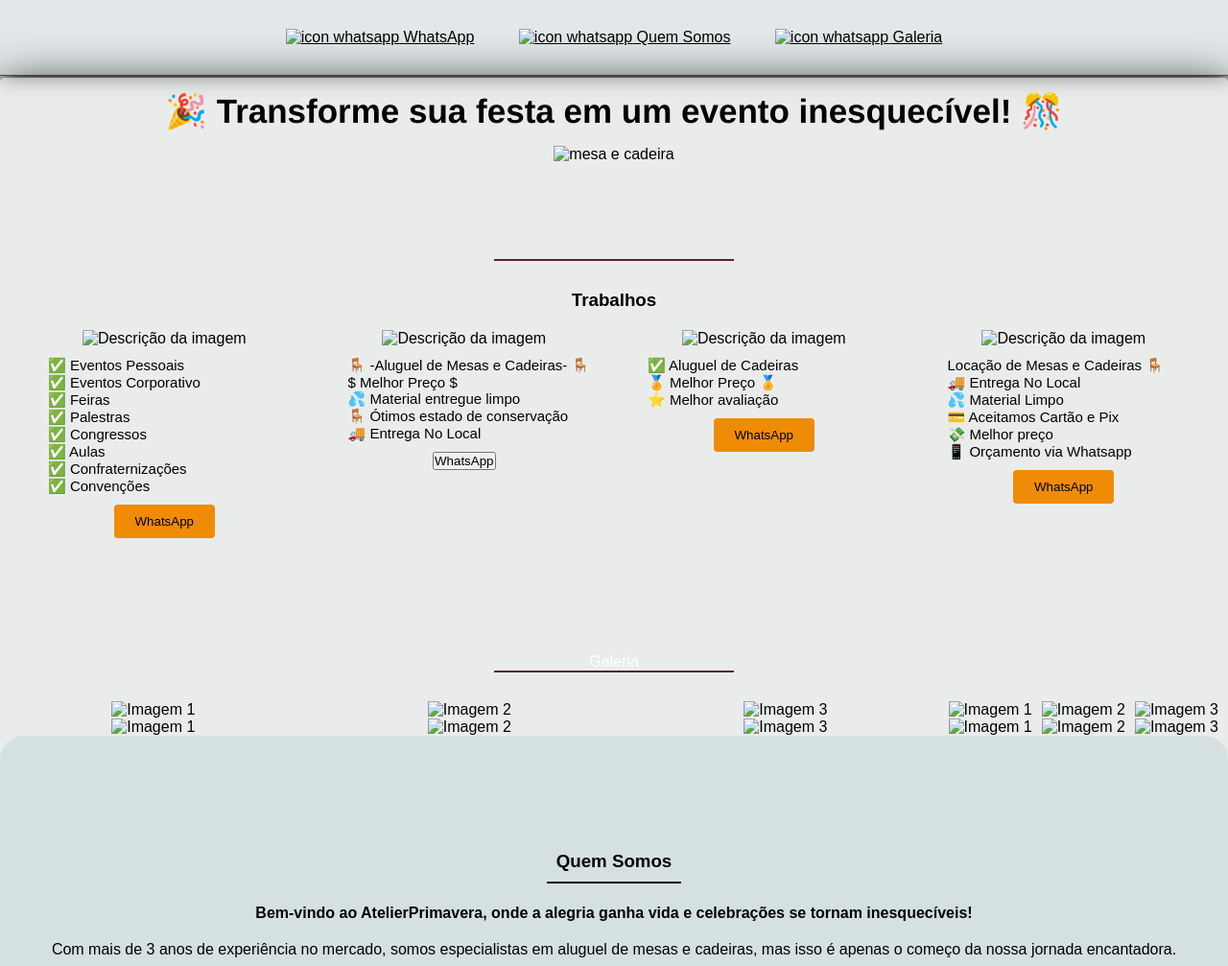
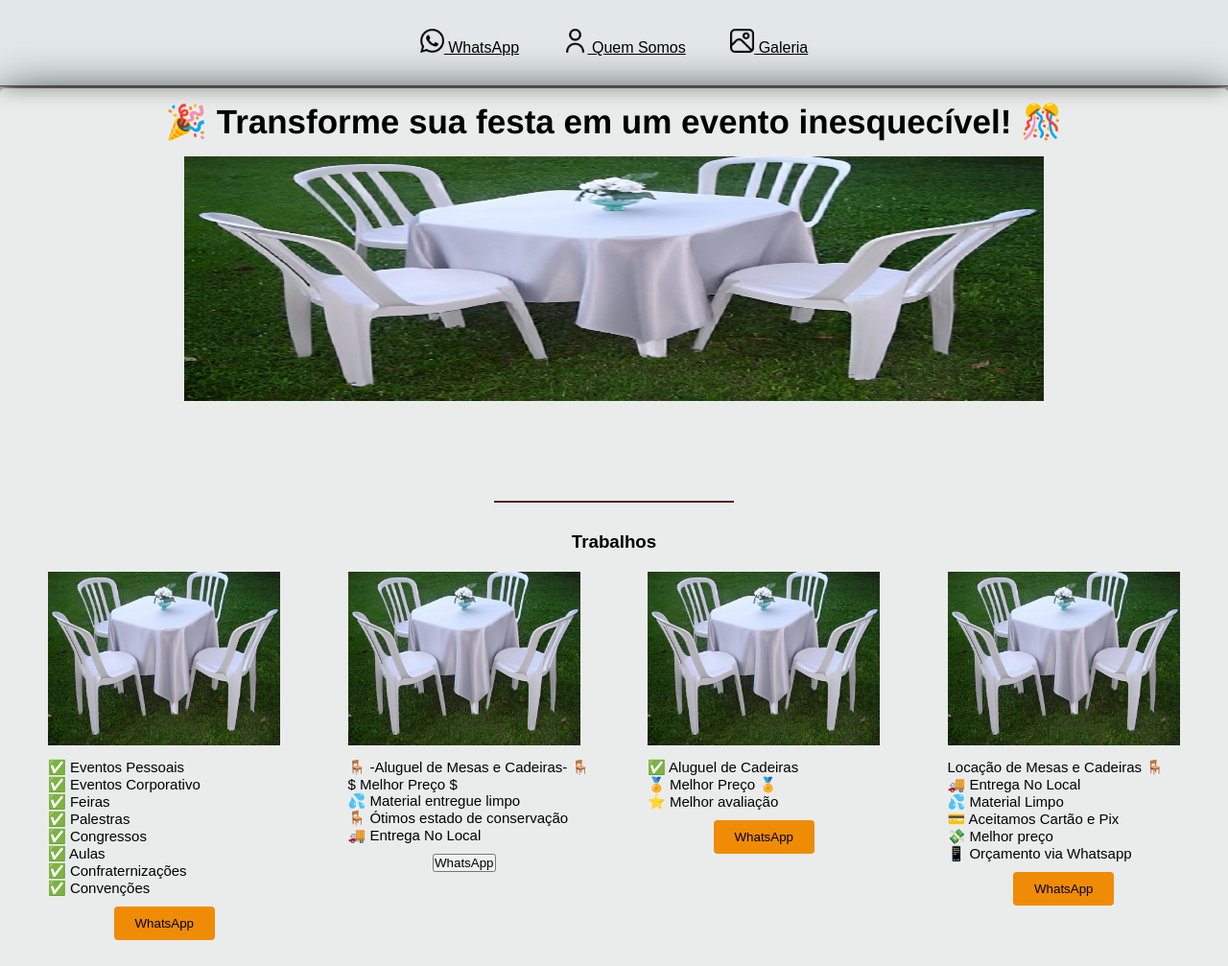
Before and after one commit to Rafael-Teles-Alves/de, a plain HTML site: page index.html in a window 1280 px wide. Shown: the top 1007 px of the page at 96% size. Drawn offline with Linux system fonts and the light colour scheme.

Commit message:
Update index.html

```diff
--- a/index.html
+++ b/index.html
@@ -3,7 +3,7 @@
 <head>
     <meta charset="UTF-8">
     <meta name="viewport" content="width=device-width, initial-scale=1.0">
-    <link rel="shortcut icon" href="_img/logo.jpeg" type="image/x-icon">
+    <link rel="shortcut icon" href="logo.jpeg" type="image/x-icon">
     <link rel="stylesheet" href="style.css">
     <title>Atelier_primavera</title>
 </head>
@@ -14,15 +14,15 @@
                <!-- <button id="bnt-mobile-menu">Menu</button> -->
                 <ul id="menu">
                     <li><a href="https://api.whatsapp.com/send?phone=5511998702674&text=Oi Cintia Como Faço Para Alugar:" target="_blank">
-                        <img id="incon" src="_img/whatsapp.png" alt="icon whatsapp">
+                        <img id="incon" src="whatsapp.png" alt="icon whatsapp">
                         WhatsApp
                     </a></li>
                     <li><a href="#quemsomos">
-                        <img id="incon" src="_img/quem-somos.png" alt="icon whatsapp">
+                        <img id="incon" src="quem-somos.png" alt="icon whatsapp">
                         Quem Somos
                     </a></li>
                     <li><a href="#galeria">
-                        <img id="incon" src="_img/foto.png" alt="icon whatsapp">
+                        <img id="incon" src="foto.png" alt="icon whatsapp">
                         Galeria
                     </a></li>
                 </ul>
@@ -32,7 +32,7 @@
     <main>
         <div id="conteiner">
             <h1 id="h1-ini">🎉 Transforme sua festa em um evento inesquecível! 🎊</h1>
-            <img id="img-ini" src="_img/mesa.jpeg" alt="mesa e cadeira">
+            <img id="img-ini" src="mesa.jpeg" alt="mesa e cadeira">
             <div id="corpo-p">
                 <div id="p"></div>
             </div>
@@ -41,7 +41,7 @@
                     <h3>Trabalhos</h3>
                     <div class="gallery">
                         <div class="gallery-item">
-                            <img src="_img/mesa.jpeg" alt="Descrição da imagem">
+                            <img src="mesa.jpeg" alt="Descrição da imagem">
                             <p class="desc">
                                 ✅ Eventos Pessoais<br>
                                 ✅ Eventos Corporativo<br>
@@ -55,7 +55,7 @@
                                 <button class="bnt-whats">WhatsApp</button>
                         </div>
                         <div class="gallery-item">
-                            <img src="_img/mesa.jpeg" alt="Descrição da imagem">
+                            <img src="mesa.jpeg" alt="Descrição da imagem">
                             <p class="desc">
                                 🪑 -Aluguel de Mesas e Cadeiras- 🪑<br>
                                 $ Melhor Preço $ <br>
@@ -66,7 +66,7 @@
                             <button >WhatsApp</button>
                             </div>
                             <div class="gallery-item">
-                                <img src="_img/mesa.jpeg" alt="Descrição da imagem">
+                                <img src="mesa.jpeg" alt="Descrição da imagem">
                                 <p class="desc">
                                     ✅ Aluguel de Cadeiras<br>
                                     🏅 Melhor Preço 🏅<br>
@@ -75,7 +75,7 @@
                                 <button class="bnt-whats" >WhatsApp</button>
                             </div>
                             <div class="gallery-item">
-                                <img src="_img/mesa.jpeg" alt="Descrição da imagem">
+                                <img src="mesa.jpeg" alt="Descrição da imagem">
                                 <p class="desc">
                                     Locação de Mesas e Cadeiras 🪑<br>
                                     🚚 Entrega No Local<br>
@@ -97,56 +97,56 @@
 
                         <div class="gallery2">
                             <div class="gallery-item2">
-                              <img src="_img/mesa.jpeg" alt="Imagem 1">
+                              <img src="mesa.jpeg" alt="Imagem 1">
                               <div class="overlay2">Imagem 1</div>
                             </div>
                             <div class="gallery-item2">
-                              <img src="_img/mesa.jpeg" alt="Imagem 2">
+                              <img src="mesa.jpeg" alt="Imagem 2">
                               <div class="overlay2">Imagem 2</div>
                             </div>
                             <div class="gallery-item2">
-                              <img src="_img/mesa.jpeg" alt="Imagem 3">
+                              <img src="mesa.jpeg" alt="Imagem 3">
                               <div class="overlay2">Imagem 3</div>
                             </div>
                             <div class="gallery2">
                                 <div class="gallery-item2">
-                                  <img src="_img/mesa.jpeg" alt="Imagem 1">
+                                  <img src="mesa.jpeg" alt="Imagem 1">
                                   <div class="overlay2">Imagem 1</div>
                                 </div>
                                 <div class="gallery-item2">
-                                  <img src="_img/mesa.jpeg" alt="Imagem 2">
+                                  <img src="mesa.jpeg" alt="Imagem 2">
                                   <div class="overlay2">Imagem 2</div>
                                 </div>
                                 <div class="gallery-item2">
-                                  <img src="_img/mesa.jpeg" alt="Imagem 3">
+                                  <img src="mesa.jpeg" alt="Imagem 3">
                                   <div class="overlay2">Imagem 3</div>
                                 </div>
                             </div>
                         </div>
                         <div class="gallery2">
                             <div class="gallery-item2">
-                              <img src="_img/mesa.jpeg" alt="Imagem 1">
+                              <img src="mesa.jpeg" alt="Imagem 1">
                               <div class="overlay2">Imagem 1</div>
                             </div>
                             <div class="gallery-item2">
-                              <img src="_img/mesa.jpeg" alt="Imagem 2">
+                              <img src="mesa.jpeg" alt="Imagem 2">
                               <div class="overlay2">Imagem 2</div>
                             </div>
                             <div class="gallery-item2">
-                              <img src="_img/mesa.jpeg" alt="Imagem 3">
+                              <img src="mesa.jpeg" alt="Imagem 3">
                               <div class="overlay2">Imagem 3</div>
                             </div>
                             <div class="gallery2">
                                 <div class="gallery-item2">
-                                  <img src="_img/mesa.jpeg" alt="Imagem 1">
+                                  <img src="mesa.jpeg" alt="Imagem 1">
                                   <div class="overlay2">Imagem 1</div>
                                 </div>
                                 <div class="gallery-item2">
-                                  <img src="_img/mesa.jpeg" alt="Imagem 2">
+                                  <img src="mesa.jpeg" alt="Imagem 2">
                                   <div class="overlay2">Imagem 2</div>
                                 </div>
                                 <div class="gallery-item2">
-                                  <img src="_img/mesa.jpeg" alt="Imagem 3">
+                                  <img src="mesa.jpeg" alt="Imagem 3">
                                   <div class="overlay2">Imagem 3</div>
                                 </div>
                             </div>
```
